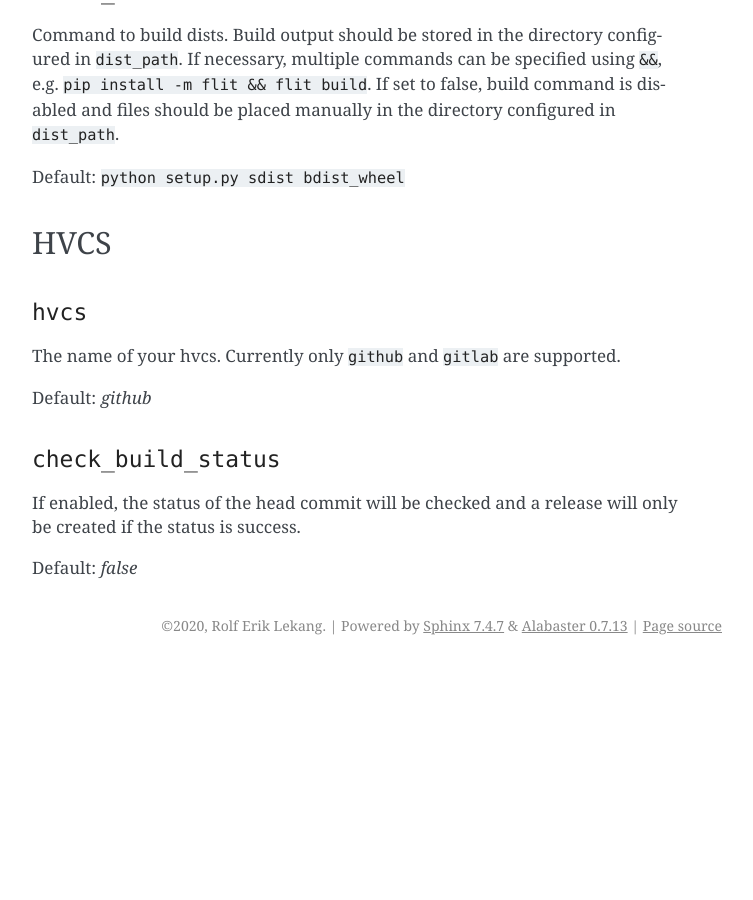
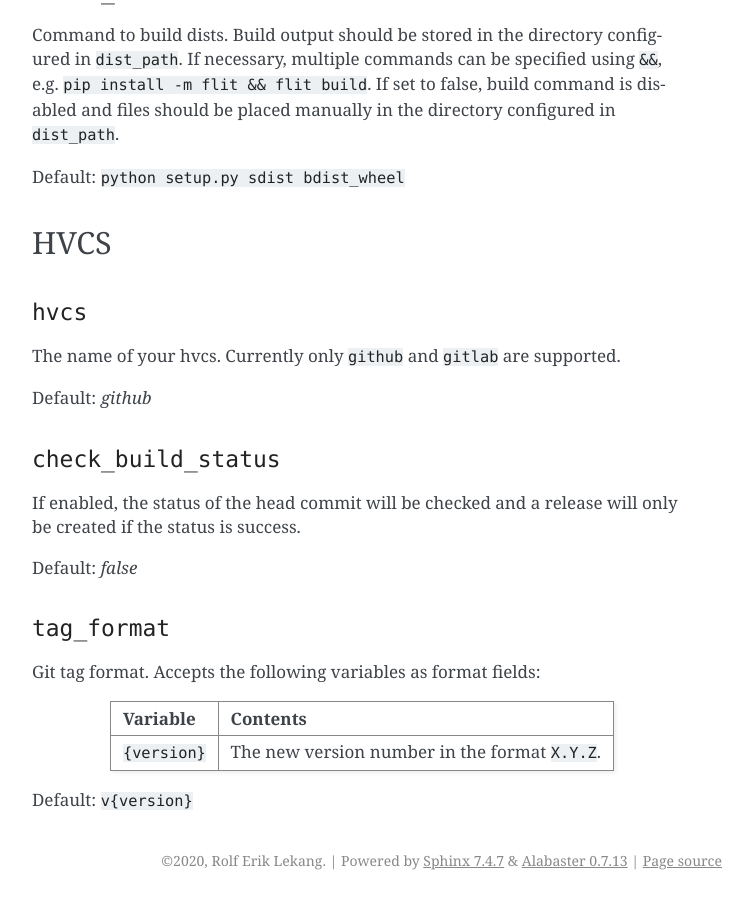
Before and after one commit to python-semantic-release/python-semantic-release, a Sphinx documentation site: the page built from docs/configuration.rst, in a window 1280 px wide and 900 px high, scrolled down 8280 px. Shown: the whole window, without its empty margins (388-1141 px from the left). Built offline with Sphinx 7.4.7, drawn with Linux system fonts in a browser that asks for light colours; pages that are not in the unit, such as notebooks, are missing from menus; before the commit the page ends 8945 px from its top, so only the background shows below that.

Commit message:
feat: custom git tag format support (#373)
* feat: custom git tag format support
* test: add git tag format check
* docs: add tag_format config option

```diff
--- a/docs/configuration.rst
+++ b/docs/configuration.rst
@@ -435,3 +435,17 @@ If enabled, the status of the head commit will be checked and a release will onl
 if the status is success.
 
 Default: `false`
+
+.. _config-tag_format:
+
+``tag_format``
+------------------
+Git tag format. Accepts the following variables as format fields:
+
+================  ========
+Variable          Contents
+================  ========
+``{version}``     The new version number in the format ``X.Y.Z``.
+================  ========
+
+Default: ``v{version}``
```
Also changed, not shown: 3 other files.
